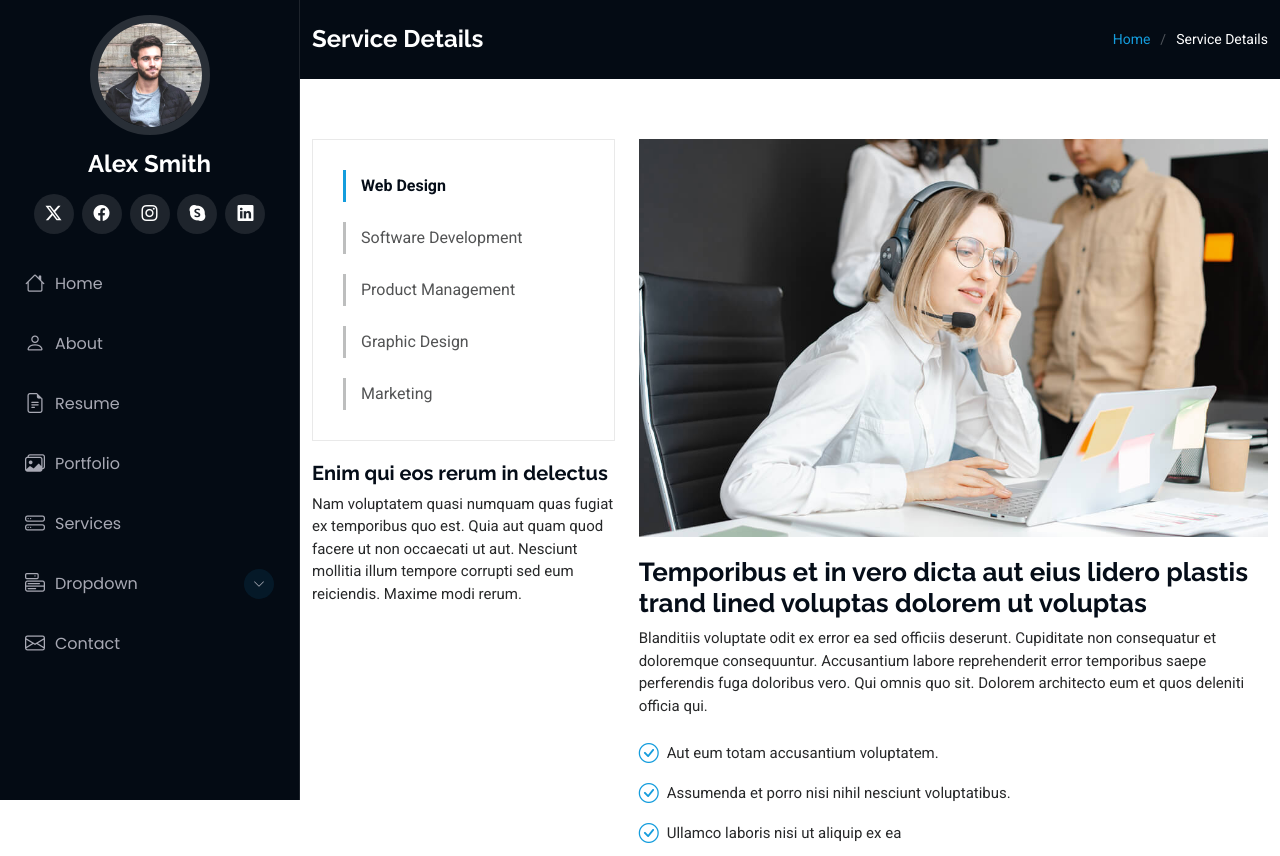
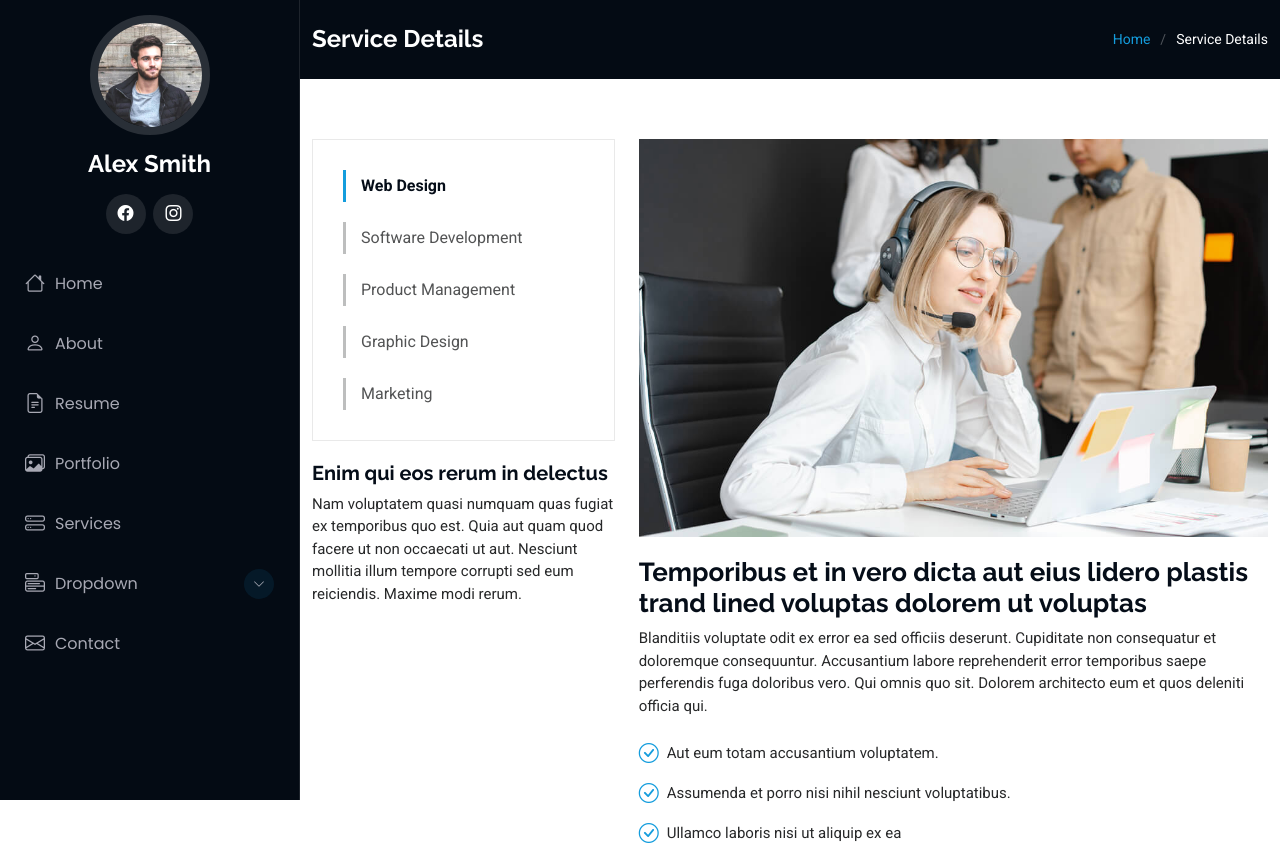
Before and after one commit to Wannfnka/Riswan-Portofolio, a plain HTML site: page service-details.html in a window 1280 px wide. Shown: the top 856 px of the page. Drawn offline with Linux system fonts and the light colour scheme.

Commit message:
Update service-details.html

```diff
--- a/service-details.html
+++ b/service-details.html
@@ -4,7 +4,7 @@
 <head>
   <meta charset="utf-8">
   <meta content="width=device-width, initial-scale=1.0" name="viewport">
-  <title>Service Details - iPortfolio Bootstrap Template</title>
+  <title>Service Details</title>
   <meta content="" name="description">
   <meta content="" name="keywords">
 
@@ -52,11 +52,11 @@
     </a>
 
     <div class="social-links text-center">
-      <a href="#" class="twitter"><i class="bi bi-twitter-x"></i></a>
-      <a href="#" class="facebook"><i class="bi bi-facebook"></i></a>
-      <a href="#" class="instagram"><i class="bi bi-instagram"></i></a>
-      <a href="#" class="google-plus"><i class="bi bi-skype"></i></a>
-      <a href="#" class="linkedin"><i class="bi bi-linkedin"></i></a>
+     <!--       <a href="#" class="twitter"><i class="bi bi-twitter-x"></i></a> -->
+      <a href="https://www.facebook.com/riswan.effendi.7146?locale=id_ID" class="facebook"><i class="bi bi-facebook"></i></a>
+      <a href="https://www.instagram.com/wannfnka/" class="instagram"><i class="bi bi-instagram"></i></a>
+<!--       <a href="" class="google-plus"><i class="bi bi-skype"></i></a>
+      <a href="#" class="linkedin"><i class="bi bi-linkedin"></i></a> -->
     </div>
 
     <nav id="navmenu" class="navmenu">
```
